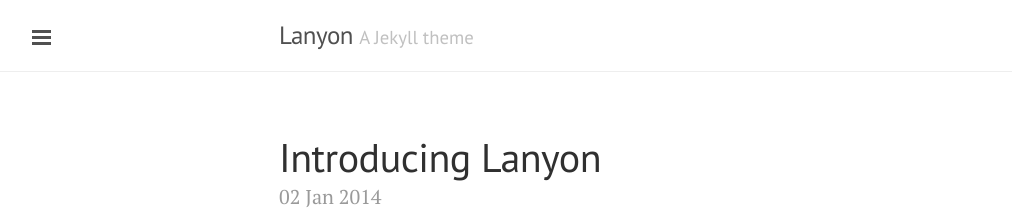
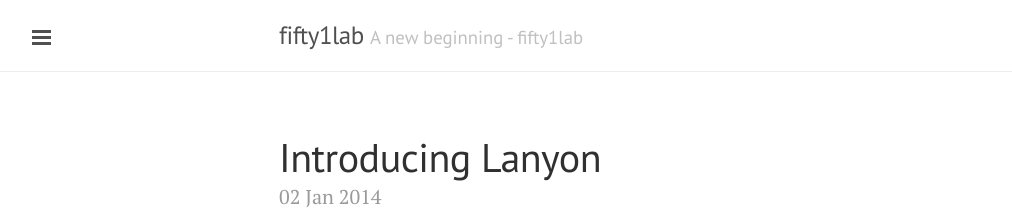
Before and after one commit to shahzshafie/fifty1lab, a Jekyll site: the page built from index.html, in a window 1280 px wide and 900 px high. Shown: the top 216 px of the window, without its empty margins (1-1013 px from the left). Built offline with Jekyll 4.4.1, drawn with Linux system fonts in a browser that asks for light colours; Markdown is read by kramdown in place of the engine named in the settings; the list of posts is cut into pages by our own code.

Commit message:
Update _config.yml

```diff
--- a/_config.yml
+++ b/_config.yml
@@ -9,9 +9,9 @@ permalink:        pretty
 baseurl:          /fifty1lab
 
 # Setup
-title:            Lanyon
-tagline:          'A Jekyll theme'
-description:      'A reserved <a href="http://jekyllrb.com" target="_blank">Jekyll</a> theme that places the utmost gravity on content with a hidden drawer. Made by <a href="https://twitter.com/mdo" target="_blank">@mdo</a>.'
+title:            fifty1lab
+tagline:          'A new beginning - fifty1lab'
+description:      'A new home for fifty1lab'
 url:              http://shahzshafie.github.io/
 paginate:         5
 
```
